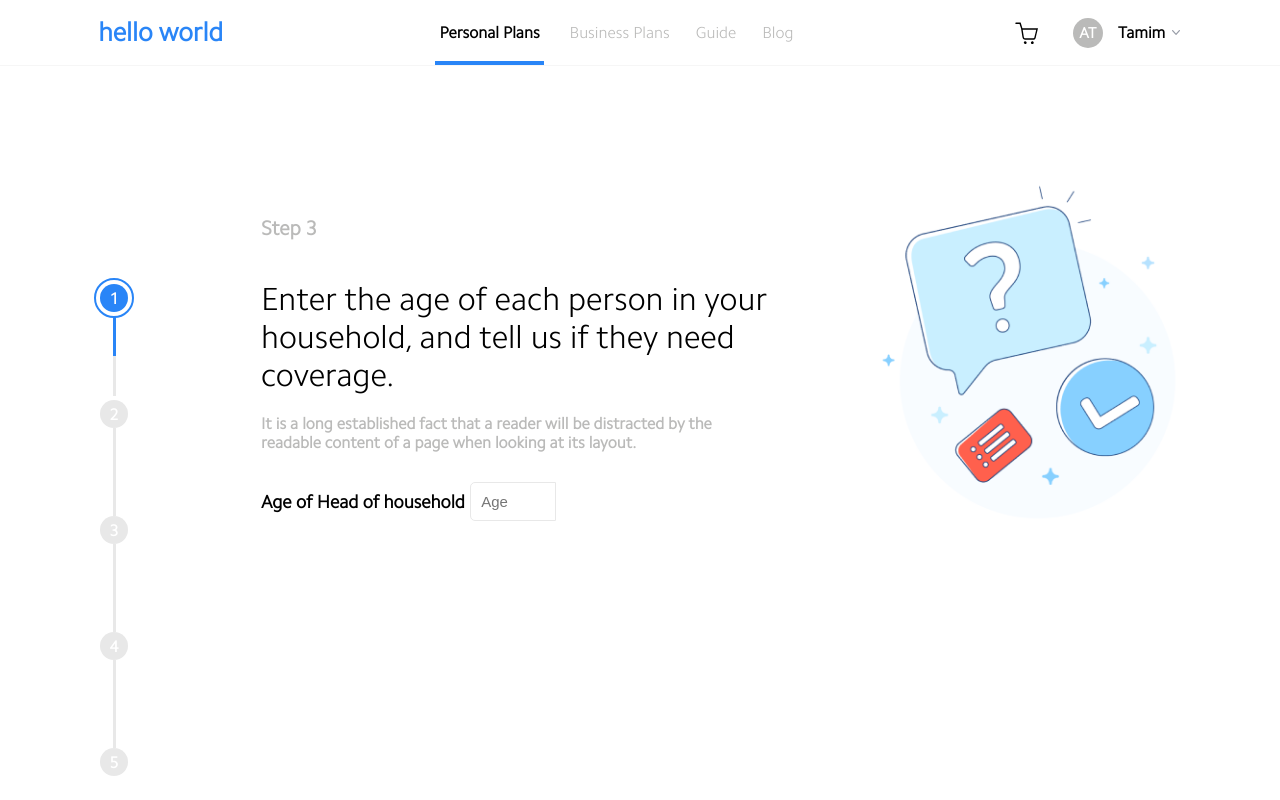
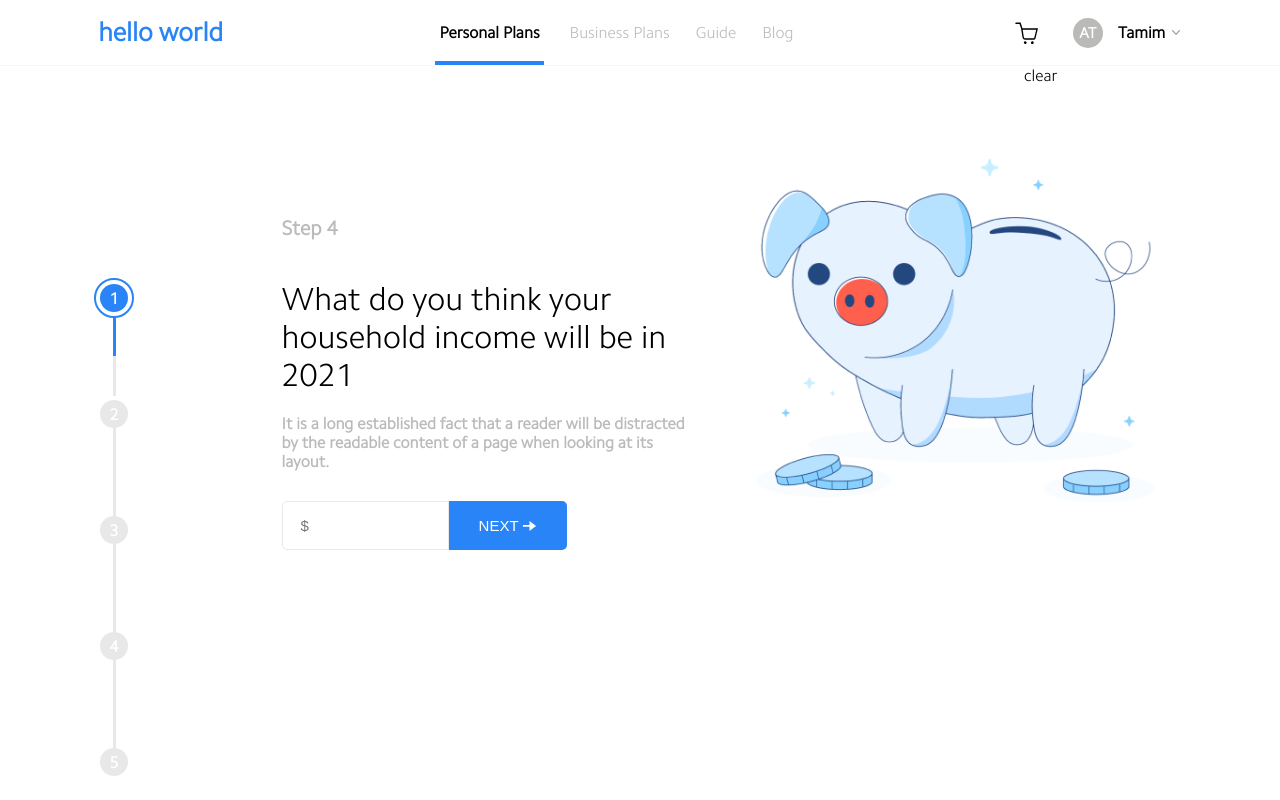
Before and after one commit to ATG-Tamim/vue-wizard, a Vue app: page / in a window 1280 px wide. Built offline with nearby package versions, Linux system fonts and the light colour scheme.

Commit message:
Add step four

```diff
--- a/src/App.vue
+++ b/src/App.vue
@@ -1,8 +1,8 @@
 <template>
   <headerSection/>
   <progressBar/>
-  <div class="white-space"></div>
-  <step-three/>
+  <div class="white-space"></div>clear
+  <step-four/>
 </template>
 
 <script>
@@ -11,6 +11,7 @@ import ProgressBar from './components/ProgressBar'
 import StepOne from './views/StepOne'
 import StepTwo from './views/StepTwo'
 import StepThree from './views/StepThree'
+import StepFour from './views/StepFour'
 
 export default {
   components: {
@@ -18,7 +19,8 @@ export default {
     ProgressBar,
     StepOne,
     StepTwo,
-    StepThree
+    StepThree,
+    StepFour
   },
 
   data(){
--- /dev/null
+++ b/src/views/StepFour.vue
@@ -0,0 +1,30 @@
+<template>
+  <div class="steps">
+    <div class="form-section step-four">
+      <h2 class="steps-text">Step 4</h2>
+      <h1 class="title">What do you think your household income will be in 2021</h1>
+      <p
+        class="steps-para"
+      >It is a long established fact that a reader will be distracted by the readable content of a page when looking at its layout.</p>
+      <div class="input-form">
+        <input type="number" placeholder="$" />
+        <button>
+          Next
+          <span>
+            <img src="./../assets/font-icons/arrow-left.svg" alt />
+          </span>
+        </button>
+      </div>
+    </div>
+    <div class="illustration-two">
+      <img src="./../assets/images/step4Illustration.png" alt />
+    </div>
+  </div>
+</template>
+
+<script>
+export default {};
+</script>
+
+<style>
+</style>
```
